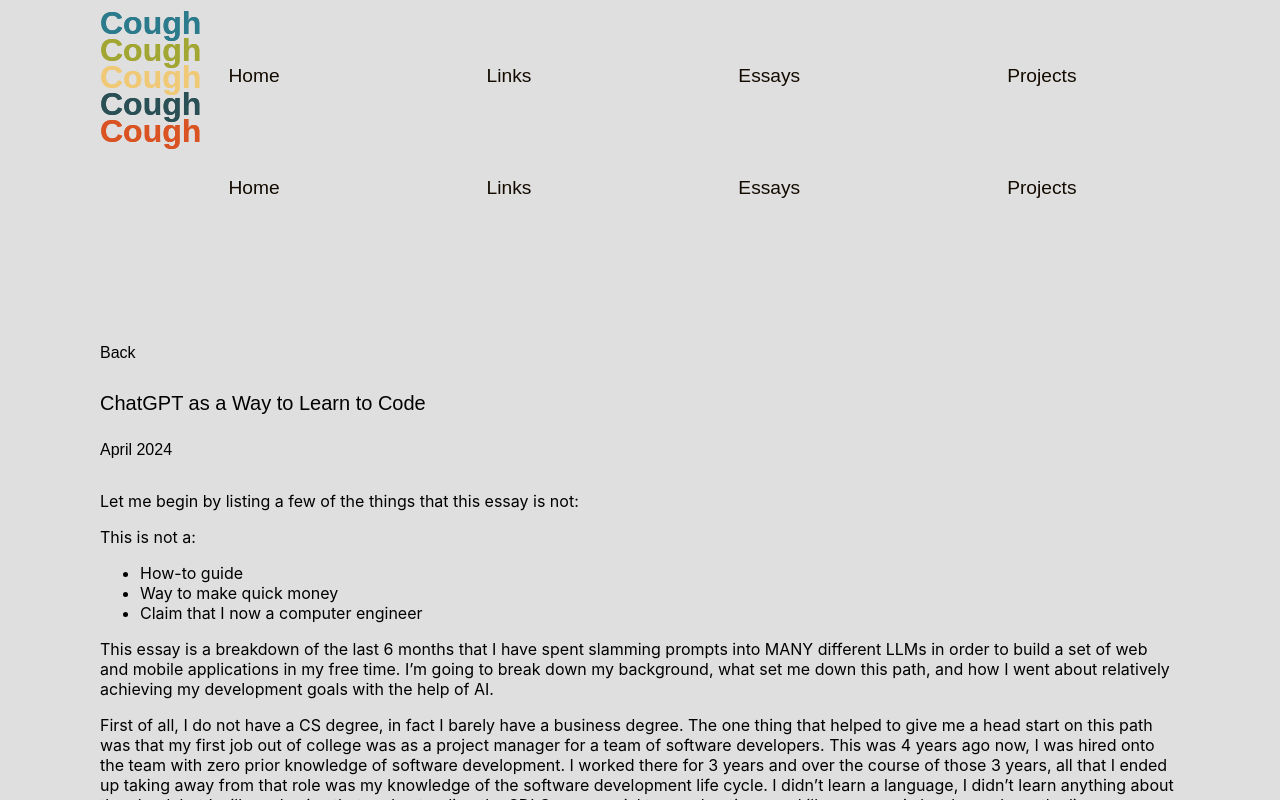
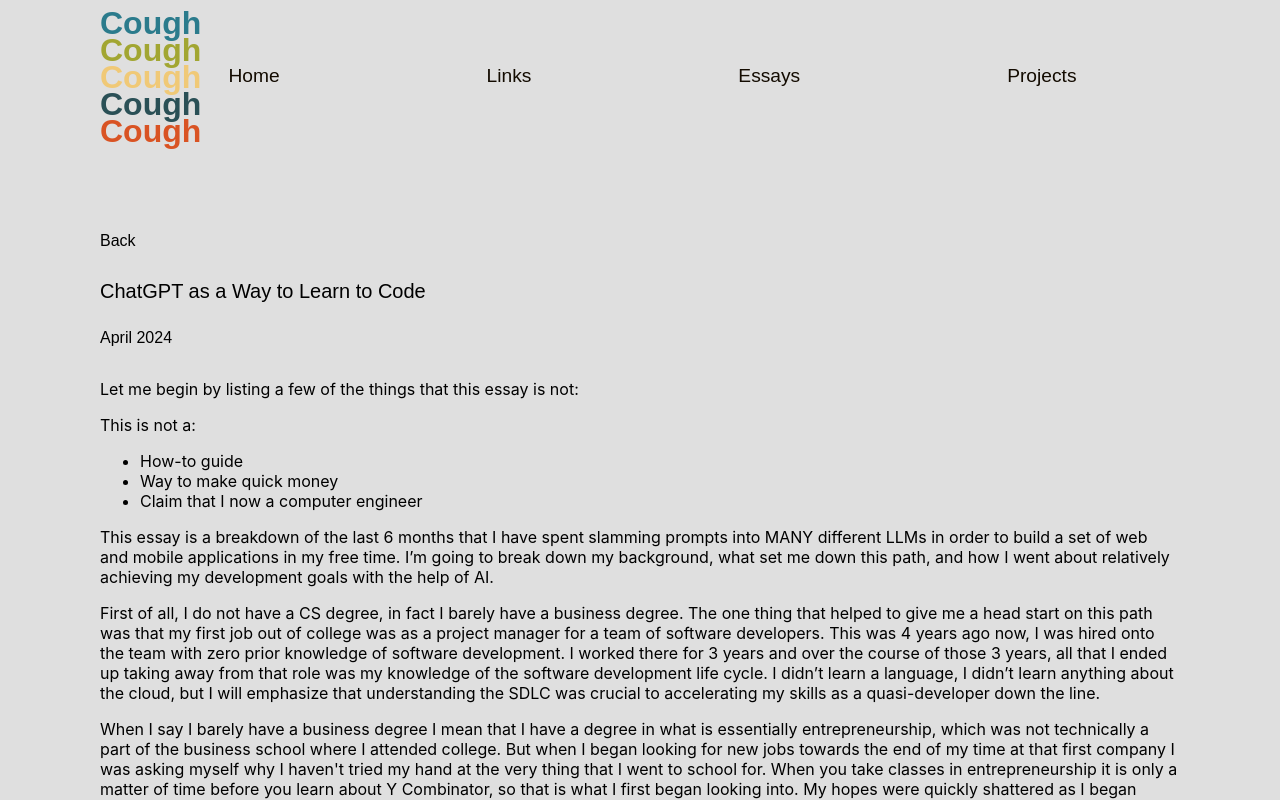
Before and after one commit to coffeedevsolutions/cough, a React (Create React App) app in the folder cough/: page /essays/chatgpt-coding in a window 1280 px wide. Shown: the top 800 px of the page. Built offline with nearby package versions, Linux system fonts and the light colour scheme; a web font is replaced by a local one.

Commit message:
Accidentally left the header in the content

```diff
--- a/cough/src/components/essayContent/chatgpt-coding.js
+++ b/cough/src/components/essayContent/chatgpt-coding.js
@@ -1,5 +1,4 @@
 import React from "react";
-import Header from "../header";
 import "./chatgpt-coding.css";
 import BackButton from "../backButton";
 
@@ -46,7 +45,6 @@
 
     return (
         <div>
-            <Header />
             <BackButton />
             <div className="essayText">
                 <div className="essayTitle">
```
